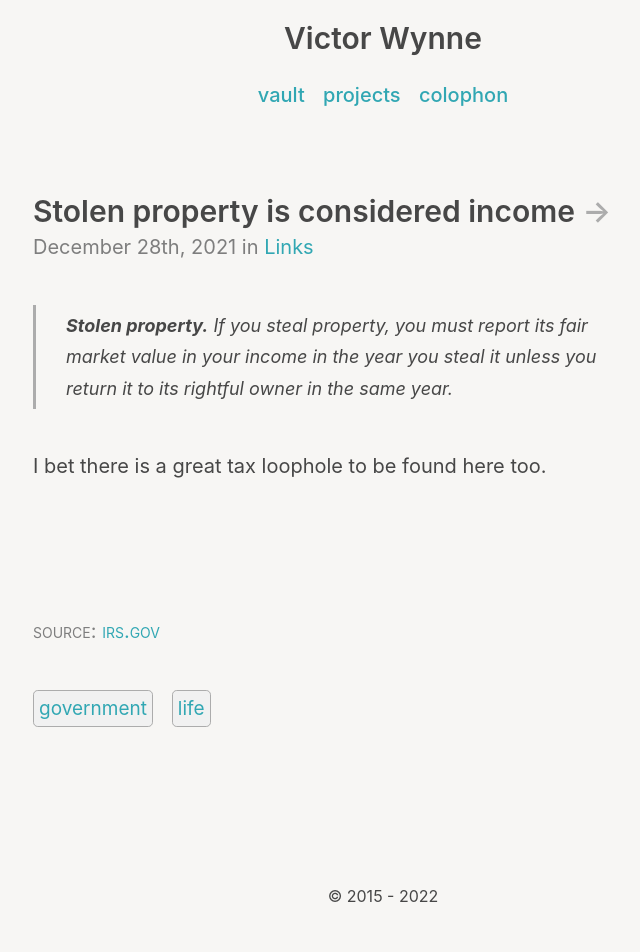
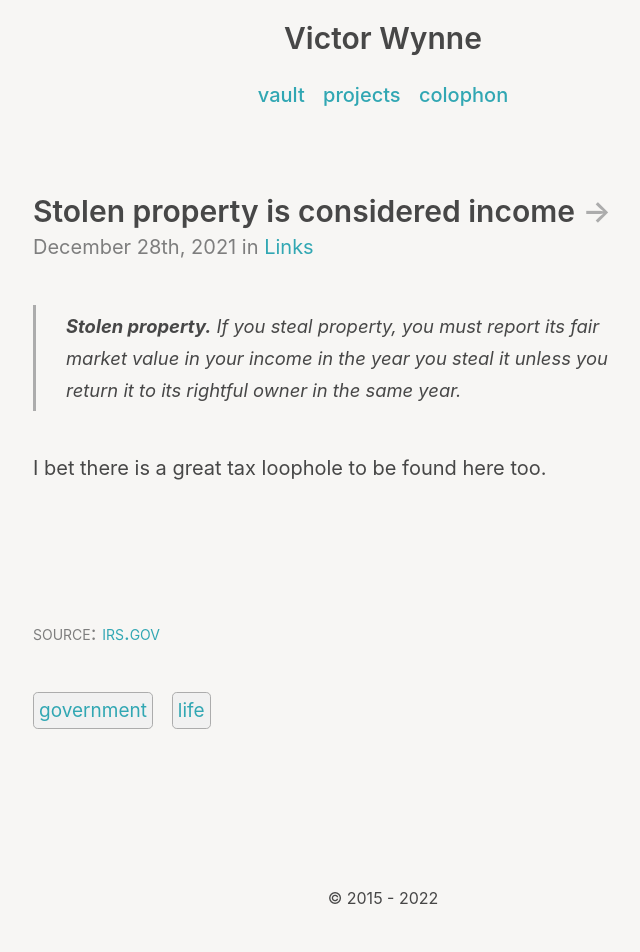
Before and after one commit to wertercatt/tooters, a Jekyll site: the page built from _posts/2021-12-28-stolen-property-considered-income.md, in a window 1280 px wide. Shown: the whole page, without its empty margins (257-897 px from the left). Built offline with Jekyll 4.4.1, drawn with Linux system fonts in a browser that asks for light colours.

Commit message:
Refined blockquote and link arrow color in dark.

```diff
--- a/_sass/_type.scss
+++ b/_sass/_type.scss
@@ -94,7 +94,7 @@
 }
 
 span.link-arrow {
-	color: #6c6c6c;
+	color: #5f5f5f;
 
   @media (prefers-color-scheme: light) {
   color: #ACACAC;
@@ -106,9 +106,9 @@
   padding: .25em 50px .25em 25px;
   margin: 40px auto;
   font-style: italic;
-  font-size: 90%;
+  font-size: 92%;
   position: relative;
-  border-left: 3px solid #6c6c6c;
+  border-left: 3px solid #5f5f5f;
 
   @media (prefers-color-scheme: light) {
   border-left: 3px solid #ACACAC;
```
